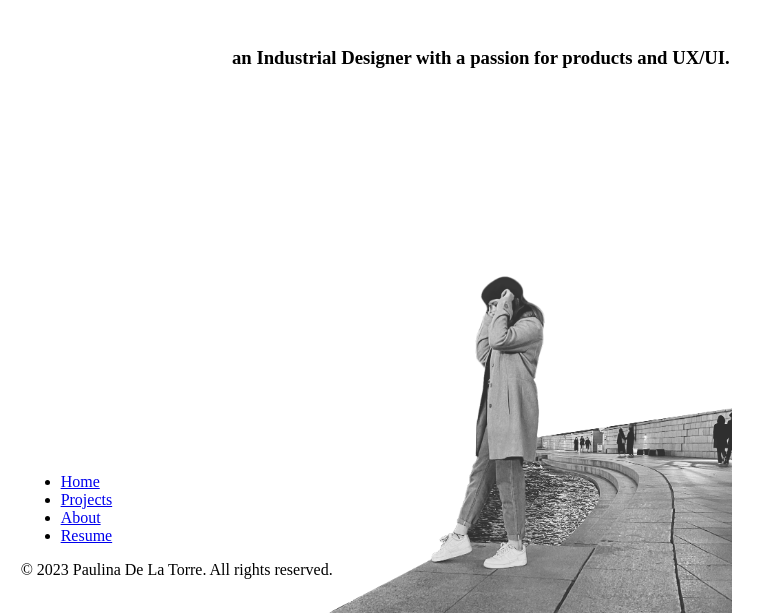
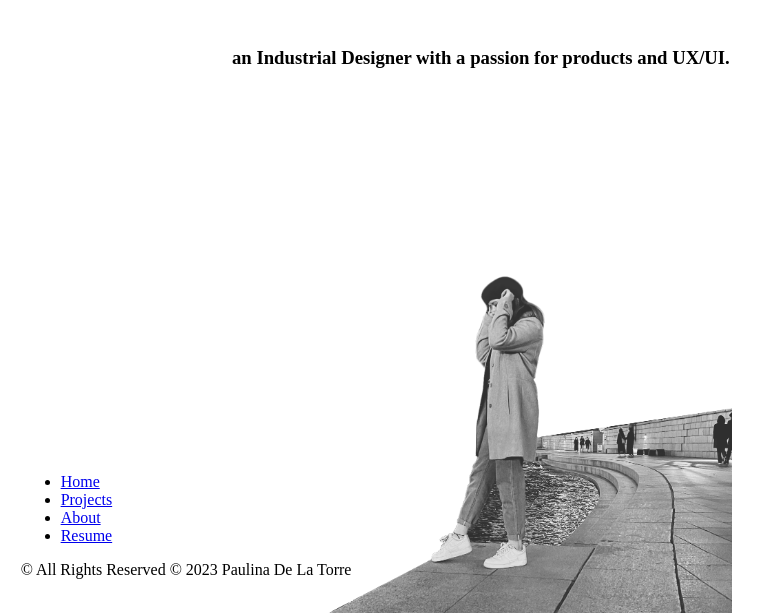
Before and after one commit to paudlt/UXUIHW18, a plain HTML site: page index.html in a window 1280 px wide. Shown: the part 339-952 px from the top of the page, without its empty margins (0-774 px from the left). Drawn offline with Linux system fonts and the light colour scheme; files whose address does not match are found by name.

Commit message:
Update index.html

```diff
--- a/index.html
+++ b/index.html
@@ -50,7 +50,7 @@
             <li><a href="#">About</a></li>
             <li><a href="#">Resume</a></li>
         </ul>
-        <p>&copy; 2023 Paulina De La Torre. All rights reserved.</p>
+        <p>&copy; All Rights Reserved © 2023 Paulina De La Torre</p>
     </footer>
 </html>
 
```
